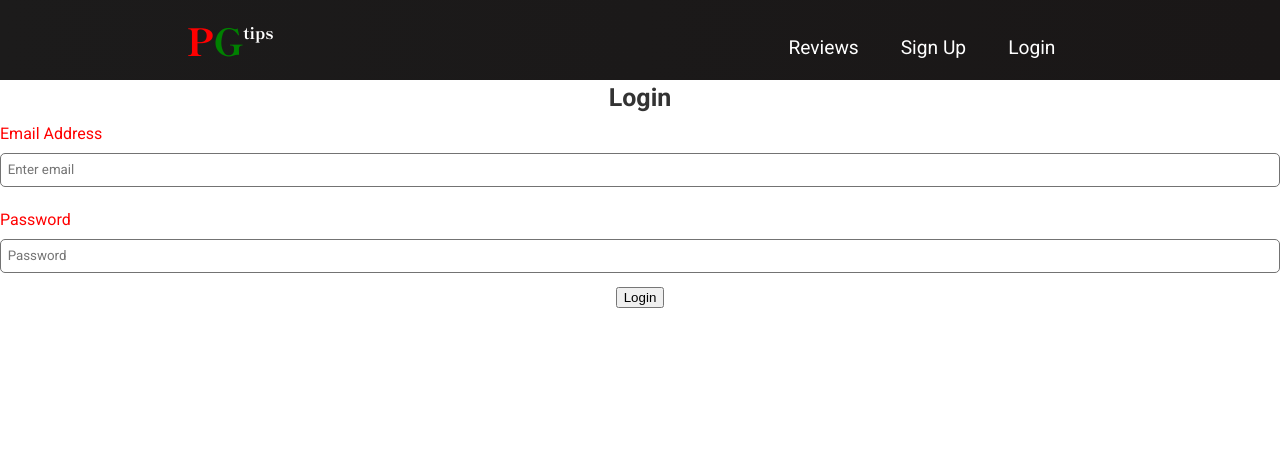
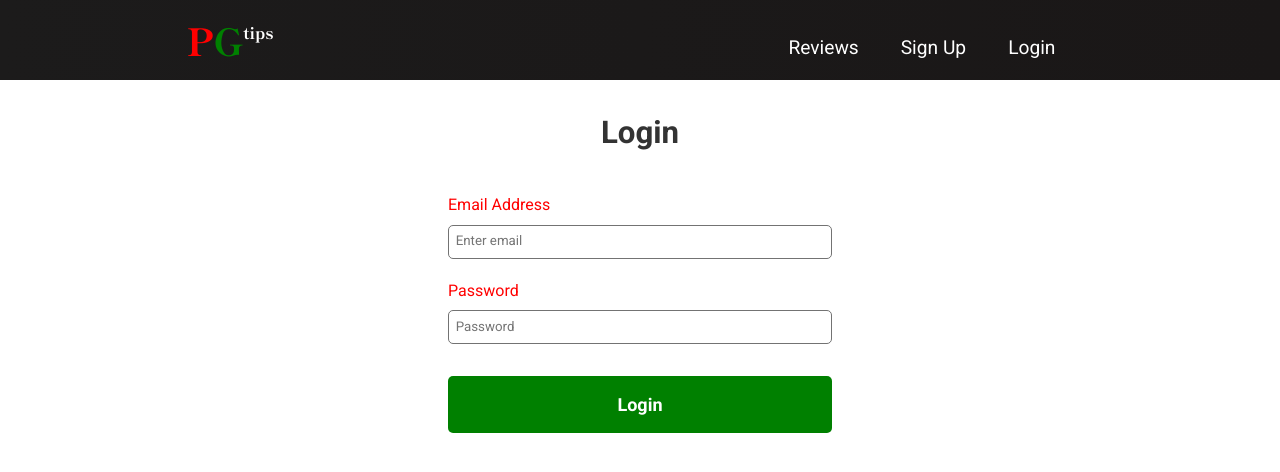
Before and after one commit to browser-arousers/browser-arousers, a React (Create React App) app in the folder game-reviews/: page /Login in a window 1280 px wide. Shown: the top 472 px of the page. Built offline with nearby package versions, Linux system fonts and the light colour scheme.

Commit message:
update form styles for login page

```diff
--- a/game-reviews/src/App.css
+++ b/game-reviews/src/App.css
@@ -94,3 +94,58 @@ h2 {
 .btn-secondary:hover {
    background: var(--darkerRed);
  }
+
+/***** Forms *****/
+
+form, label {
+   color: var(--darkFont);
+   text-align: left;
+}
+
+form {
+   padding: 0 1em;
+}
+
+.form-container {
+   width: 90%;
+   margin: 0 auto;
+}
+
+.form-group {
+   display: flex;
+   flex-direction: column;
+}
+
+label {
+   color: var(--redAccent);
+   padding: 0.5em 0;
+}
+
+input[type="text"],
+input[type="email"],
+input[type="password"] {
+   font-family: 'Roboto', Arial, Helvetica, sans-serif;
+   line-height: 1.4;
+   padding: 0.5em;
+   border: 1px solid #737373;
+   border-radius: 5px;
+   margin-bottom: 1em;
+}
+
+form .btn {
+   margin: 1em 0;
+   width: 100%;
+}
+
+@media (min-width: 700px) {
+   .form-container {
+       width: 60%;
+   }
+}
+
+@media (min-width: 1000px) {
+   .form-container {
+       width: 30%;
+       max-width: 500px;
+   }
+}
--- a/game-reviews/src/components/Login.css
+++ b/game-reviews/src/components/Login.css
@@ -1,13 +1,5 @@
-form{
-    color: white;
+.page-header {
+    font-size: 1.953rem;
     text-align: center;
+    padding: 1em 0;
 }
-
-form{
-    padding: 0;
-    margin: 0;
-}
-
-h2{
-    text-align: center;
-}
--- a/game-reviews/src/components/Login.js
+++ b/game-reviews/src/components/Login.js
@@ -6,8 +6,8 @@ export default function Login() {
 
     return (
         <div>
-            <h2>Login</h2>
-            <form>
+            <h1 className="page-header">Login</h1>
+            <form className="form-container">
             <div className="form-group">
                 <label>Email Address</label>
                 <input
@@ -30,7 +30,7 @@ export default function Login() {
 
                     <button
                     type="submit"
-                    className="submit-btn"
+                    className="btn btn-primary"
                 >
                     Login
                     </button>
--- a/game-reviews/src/components/Signup.css
+++ b/game-reviews/src/components/Signup.css
@@ -4,60 +4,12 @@
     padding: 1em 0;
 }
 
-form, label, .emailHelp {
+.emailHelp {
     color: var(--darkFont);
     text-align: left;
-}
-
-form {
-    padding: 2em 1em;
-}
-
-.form-container {
-    width: 90%;
-    margin: 0 auto;
-}
-
-.form-group {
-    display: flex;
-    flex-direction: column;
-}
-
-label {
-    color: var(--redAccent);
-    padding: 0.5em 0;
-}
-
-input[type="text"],
-input[type="email"],
-input[type="password"] {
-    font-family: 'Roboto', Arial, Helvetica, sans-serif;
-    line-height: 1.4;
-    padding: 0.5em;
-    border: 1px solid #737373;
-    border-radius: 5px;
-    margin-bottom: 1em;
 }
 
 .emailHelp{
     font-size: 0.8rem;
     font-style: italic;
 }
-
-form .btn {
-    margin: 1em 0;
-    width: 100%;
-}
-
-@media (min-width: 700px) {
-    .form-container {
-        width: 60%;
-    }
-}
-
-@media (min-width: 1000px) {
-    .form-container {
-        width: 30%;
-        max-width: 500px;
-    }
-}
```
